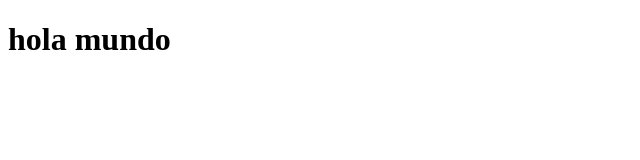
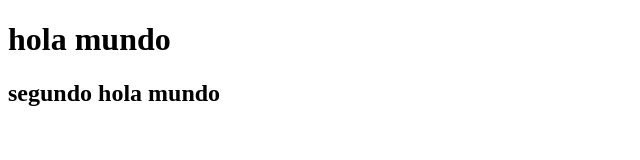
Before and after one commit to Gonz4lo007/mi-repositorio, a plain HTML site: page index.html in a window 1280 px wide. Shown: the whole page, without its empty margins (0-640 px from the left). Drawn offline with Linux system fonts and the light colour scheme.

Commit message:
coloque un h2

```diff
--- a/index.html
+++ b/index.html
@@ -7,5 +7,6 @@
 </head>
 <body>
     <h1>hola mundo</h1>
+    <h2>segundo hola mundo</h2>
 </body>
 </html>
```
